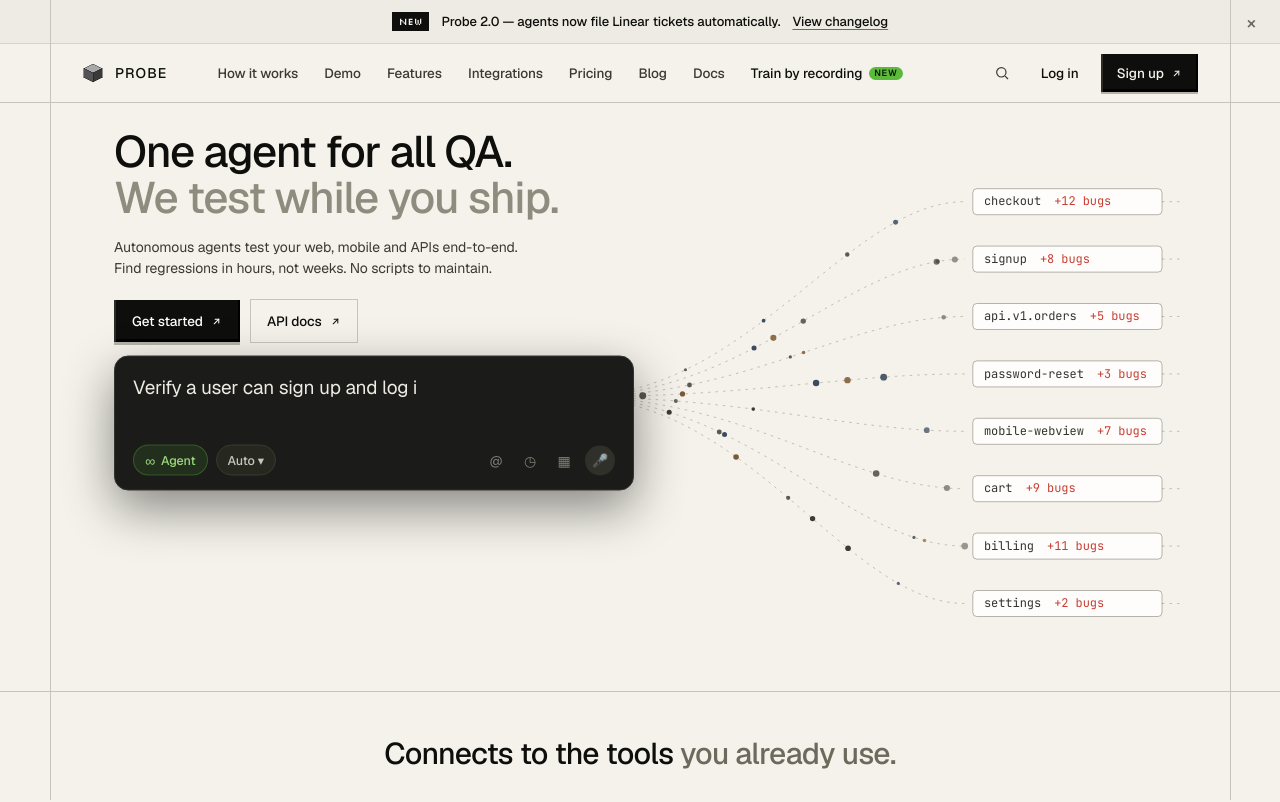
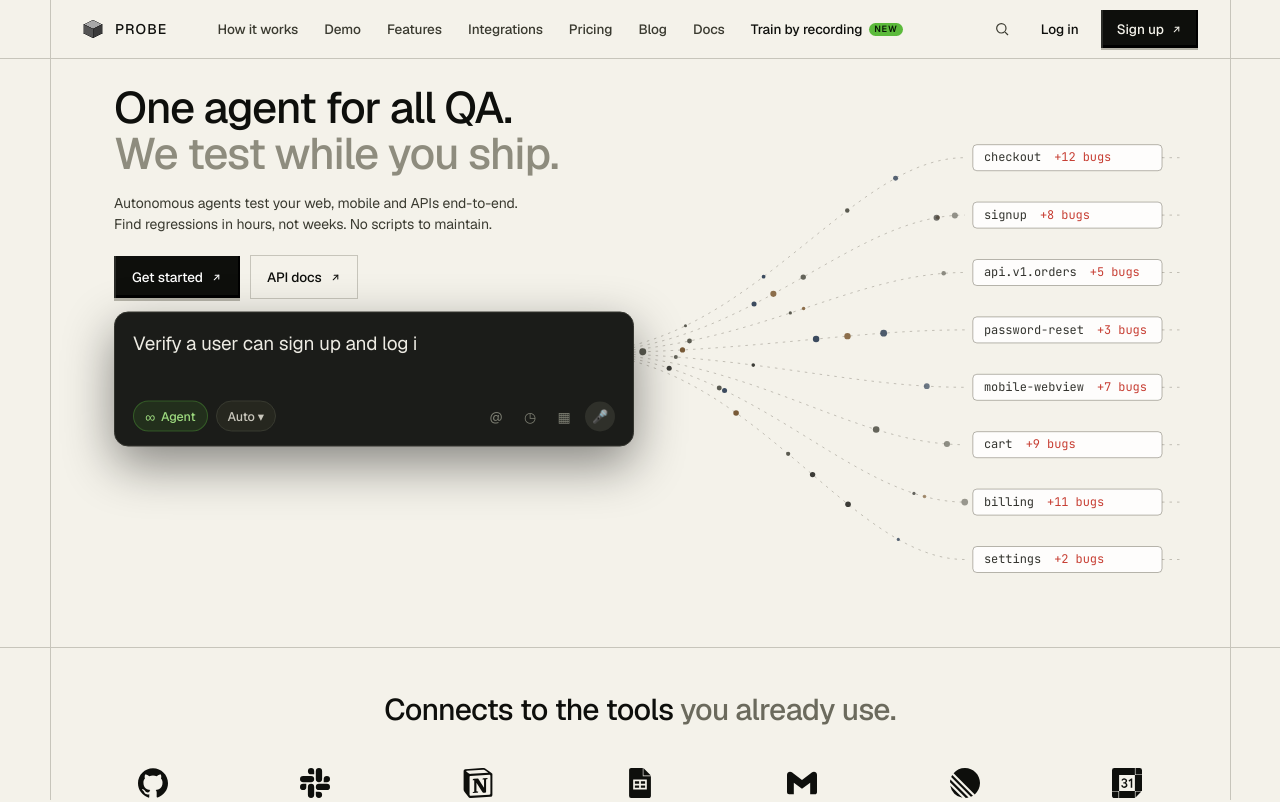
Before and after one commit to hritvikgupta/probeqa, a React (Vite) app: page / in a window 1280 px wide. Shown: the top 802 px of the page. Built offline with nearby package versions, Linux system fonts and the light colour scheme; no server answers.

Commit message:
Hide announcement banner on landing page
Default `announce` state to `false` so the "Probe 2.0" banner starts hidden. The code and dismiss logic remain in place.

```diff
--- a/src/views/Landing.tsx
+++ b/src/views/Landing.tsx
@@ -16,7 +16,7 @@
 /** Marketing landing page — a faithful React port of the voxel HTML mockup. */
 export default function Landing() {
   const navigate = useNavigate()
-  const [announce, setAnnounce] = useState(true)
+  const [announce, setAnnounce] = useState(false)
   const [typed, setTyped] = useState('')
   const [heroPrompt, setHeroPrompt] = useState('')
 
```
